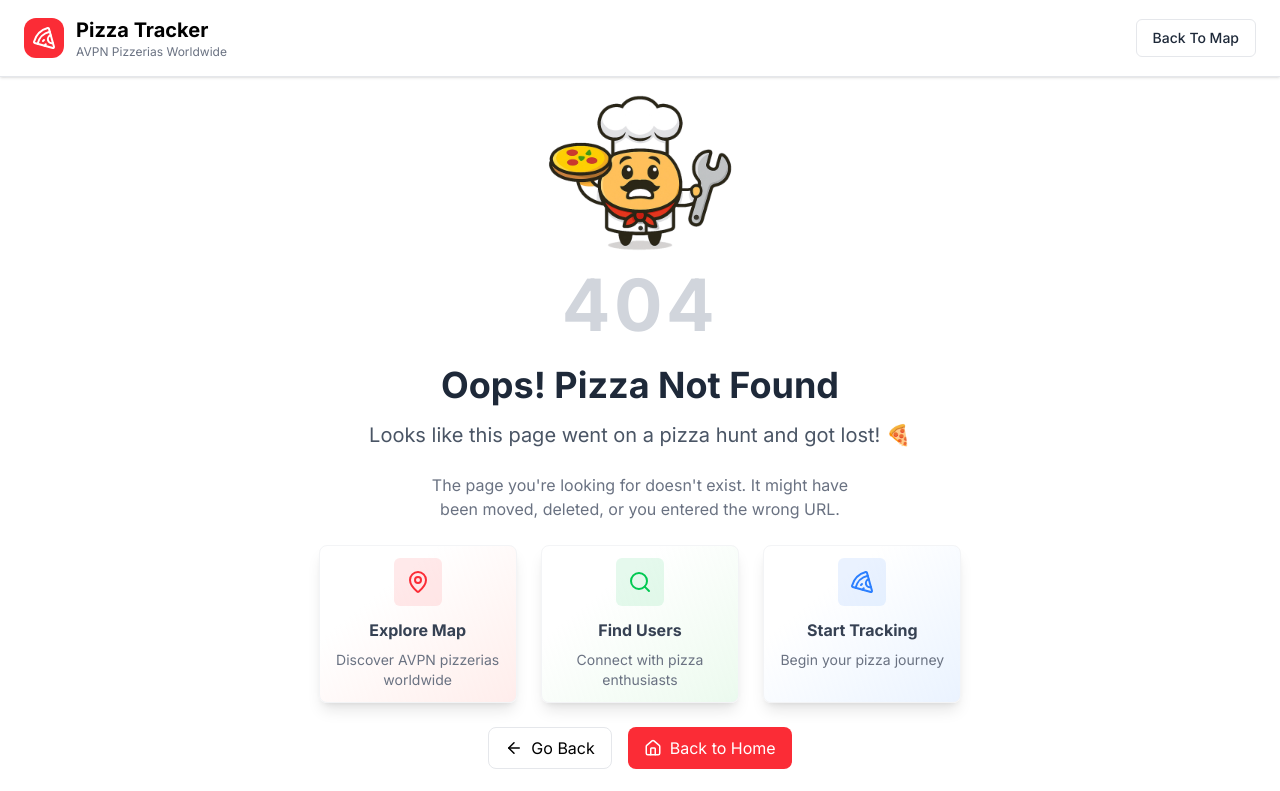
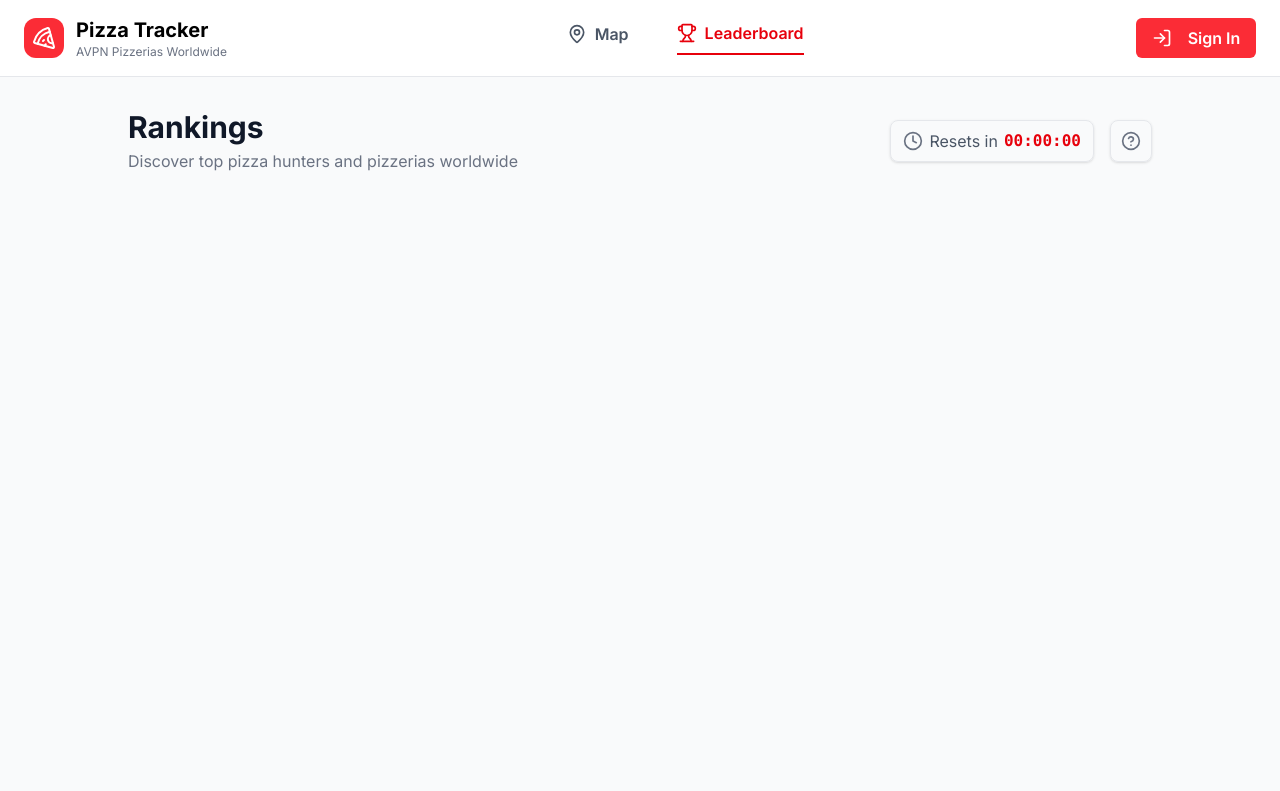
Before and after one commit to ReQs1/avpnMap, a React (Vite) app in the folder frontend/: page /leaderboard in a window 1280 px wide. Shown: the top 791 px of the page. Built offline with nearby package versions, Linux system fonts and the light colour scheme; no server answers.

Commit message:
add leaderboard refresh timer

```diff
--- a/frontend/src/features/layout/components/header/navigation-links.tsx
+++ b/frontend/src/features/layout/components/header/navigation-links.tsx
@@ -52,7 +52,7 @@ export default function NavigationLinks({
         </li>
         <li>
           <Link
-            to="/"
+            to="/leaderboard"
             onClick={onClose}
             className="flex items-center gap-2 rounded-sm p-2 font-semibold transition lg:rounded-none lg:p-0 lg:pb-2 lg:focus-visible:outline-offset-8"
             activeProps={{
--- /dev/null
+++ b/frontend/src/features/leaderboard/components/leaderboard-header.tsx
@@ -0,0 +1,38 @@
+import { CircleQuestionMark, Clock } from "lucide-react";
+import { useState } from "react";
+
+const ICON_SIZE = 20;
+
+export default function LeaderboardHeader() {
+  const [timeRemaining] = useState<string>("00:00:00");
+
+  return (
+    <div className="flex flex-col gap-4 lg:flex-row lg:items-center lg:justify-between">
+      <div className="grid gap-1">
+        <h1 className="text-2xl font-bold text-gray-900 lg:text-3xl">
+          Rankings
+        </h1>
+        <p className="text-sm text-gray-500 lg:text-base">
+          Discover top pizza hunters and pizzerias worldwide
+        </p>
+      </div>
+      <div className="flex items-center gap-4">
+        <div className="inline-flex items-center gap-1.5 rounded-lg border border-gray-200 px-3 py-2 shadow">
+          <Clock className="text-gray-500" size={ICON_SIZE} />
+          <p className="inline-flex gap-1.5 text-sm text-gray-600 lg:text-base">
+            Resets in
+            <span className="font-mono! font-semibold text-red-600">
+              {timeRemaining}
+            </span>
+          </p>
+        </div>
+        <button
+          aria-label="How ranking works"
+          className="inline-flex h-[38px] w-[38px] items-center justify-center rounded-lg border border-gray-200 text-gray-500 shadow transition-colors duration-200 hover:border-gray-400 hover:text-gray-700 lg:h-[42px] lg:w-[42px]"
+        >
+          <CircleQuestionMark size={ICON_SIZE} />
+        </button>
+      </div>
+    </div>
+  );
+}
--- a/frontend/src/routeTree.gen.ts
+++ b/frontend/src/routeTree.gen.ts
@@ -14,6 +14,7 @@ import { Route as appRouteRouteImport } from './routes/(app)/route'
 import { Route as appIndexRouteImport } from './routes/(app)/index'
 import { Route as appProfileRouteImport } from './routes/(app)/profile'
 import { Route as appMapRouteImport } from './routes/(app)/map'
+import { Route as appLeaderboardRouteImport } from './routes/(app)/leaderboard'
 
 const LoginRoute = LoginRouteImport.update({
   id: '/login',
@@ -39,15 +40,22 @@ const appMapRoute = appMapRouteImport.update({
   path: '/map',
   getParentRoute: () => appRouteRoute,
 } as any)
+const appLeaderboardRoute = appLeaderboardRouteImport.update({
+  id: '/leaderboard',
+  path: '/leaderboard',
+  getParentRoute: () => appRouteRoute,
+} as any)
 
 export interface FileRoutesByFullPath {
   '/': typeof appIndexRoute
   '/login': typeof LoginRoute
+  '/leaderboard': typeof appLeaderboardRoute
   '/map': typeof appMapRoute
   '/profile': typeof appProfileRoute
 }
 export interface FileRoutesByTo {
   '/login': typeof LoginRoute
+  '/leaderboard': typeof appLeaderboardRoute
   '/map': typeof appMapRoute
   '/profile': typeof appProfileRoute
   '/': typeof appIndexRoute
@@ -56,19 +64,21 @@ export interface FileRoutesById {
   __root__: typeof rootRouteImport
   '/(app)': typeof appRouteRouteWithChildren
   '/login': typeof LoginRoute
+  '/(app)/leaderboard': typeof appLeaderboardRoute
   '/(app)/map': typeof appMapRoute
   '/(app)/profile': typeof appProfileRoute
   '/(app)/': typeof appIndexRoute
 }
 export interface FileRouteTypes {
   fileRoutesByFullPath: FileRoutesByFullPath
-  fullPaths: '/' | '/login' | '/map' | '/profile'
+  fullPaths: '/' | '/login' | '/leaderboard' | '/map' | '/profile'
   fileRoutesByTo: FileRoutesByTo
-  to: '/login' | '/map' | '/profile' | '/'
+  to: '/login' | '/leaderboard' | '/map' | '/profile' | '/'
   id:
     | '__root__'
     | '/(app)'
     | '/login'
+    | '/(app)/leaderboard'
     | '/(app)/map'
     | '/(app)/profile'
     | '/(app)/'
@@ -116,16 +126,25 @@ declare module '@tanstack/react-router' {
       preLoaderRoute: typeof appMapRouteImport
       parentRoute: typeof appRouteRoute
     }
+    '/(app)/leaderboard': {
+      id: '/(app)/leaderboard'
+      path: '/leaderboard'
+      fullPath: '/leaderboard'
+      preLoaderRoute: typeof appLeaderboardRouteImport
+      parentRoute: typeof appRouteRoute
+    }
   }
 }
 
 interface appRouteRouteChildren {
+  appLeaderboardRoute: typeof appLeaderboardRoute
   appMapRoute: typeof appMapRoute
   appProfileRoute: typeof appProfileRoute
   appIndexRoute: typeof appIndexRoute
 }
 
 const appRouteRouteChildren: appRouteRouteChildren = {
+  appLeaderboardRoute: appLeaderboardRoute,
   appMapRoute: appMapRoute,
   appProfileRoute: appProfileRoute,
   appIndexRoute: appIndexRoute,
--- /dev/null
+++ b/frontend/src/routes/(app)/leaderboard.tsx
@@ -0,0 +1,16 @@
+import LeaderboardHeader from "@/features/leaderboard/components/leaderboard-header";
+import { createFileRoute } from "@tanstack/react-router";
+
+export const Route = createFileRoute("/(app)/leaderboard")({
+  component: RouteComponent,
+});
+
+function RouteComponent() {
+  return (
+    <main className="grow bg-gray-50 px-4 py-8">
+      <div className="mx-auto max-w-5xl">
+        <LeaderboardHeader />
+      </div>
+    </main>
+  );
+}
```
